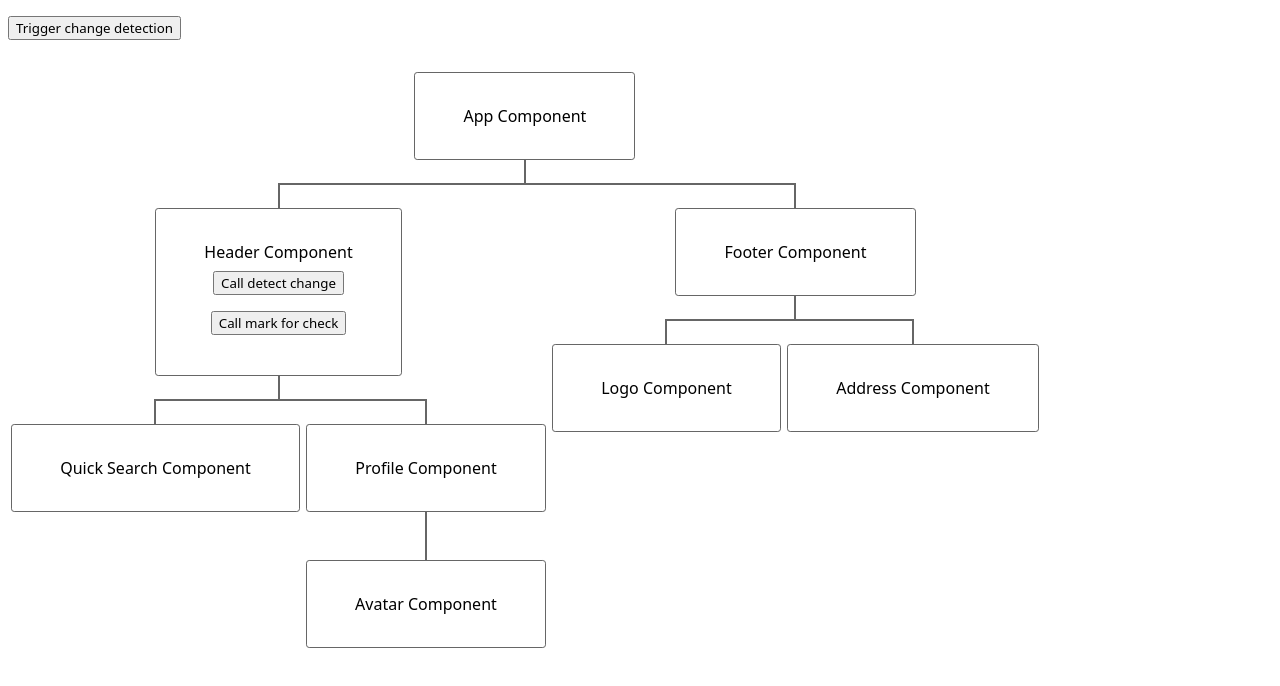
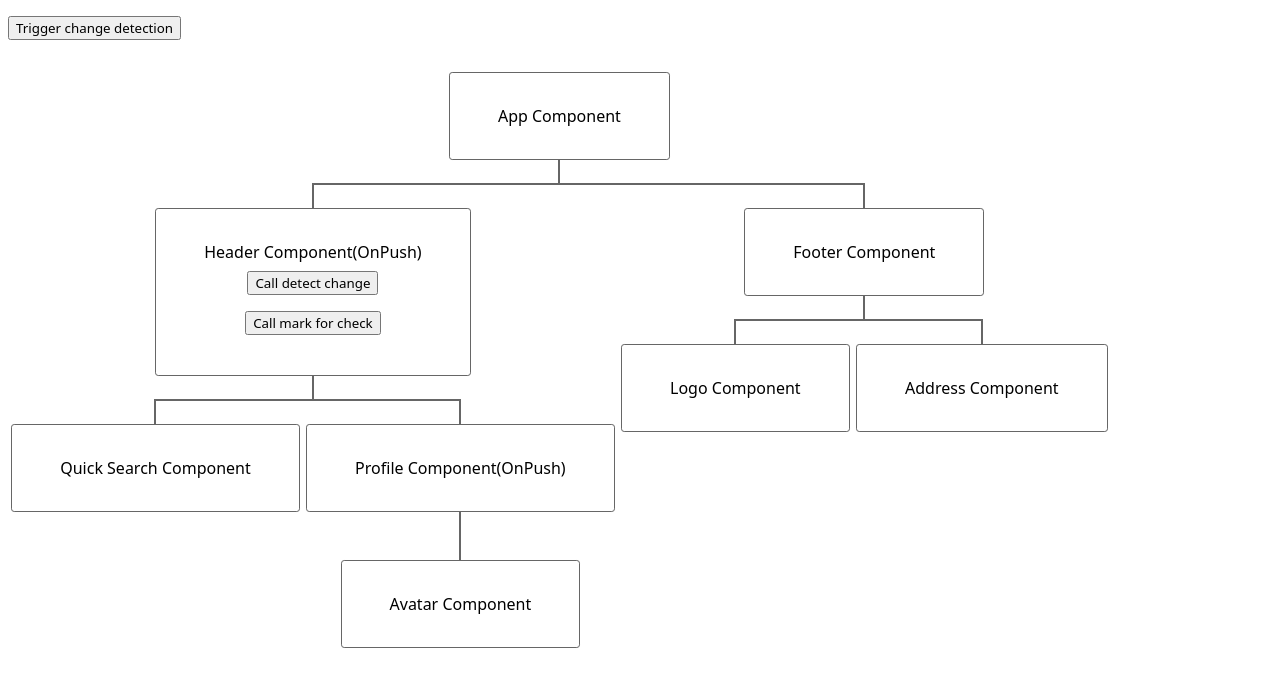
Before and after one commit to khanhtl/angular-change-detection, an Angular app: page / in a window 1280 px wide. Shown: the top 686 px of the page. Built offline with nearby package versions, Linux system fonts and the light colour scheme.

Commit message:
update ui

```diff
--- a/src/app/header/header.component.ts
+++ b/src/app/header/header.component.ts
@@ -12,7 +12,7 @@ import { highLight } from 'src/highLight';
   template: `
     {{ highLight() }}
     <span>
-      Header Component<br />
+      Header Component(OnPush)<br />
       <button (click)="cdr.detectChanges()">Call detect change</button> <br>
       <button (click)="markForCheck()">Call mark for check</button>
     </span>
--- a/src/app/header/profile/profile.component.ts
+++ b/src/app/header/profile/profile.component.ts
@@ -5,7 +5,7 @@ import { highLight } from 'src/highLight';
   selector: 'app-profile',
   template: `
     {{ highLight() }}
-    <span>Profile Component</span>
+    <span>Profile Component(OnPush)</span>
     <ul>
       <li><app-avatar></app-avatar></li>
     </ul>
```
